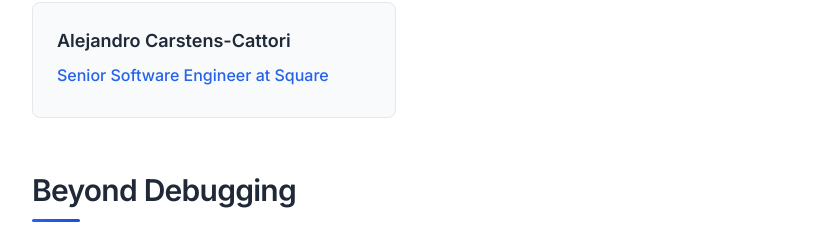
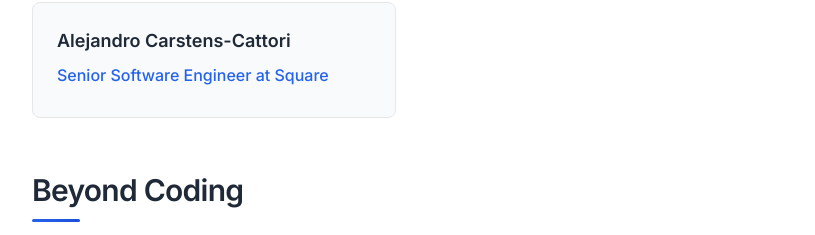
Before and after one commit to tbobarino/tbobarino.github.io, a website: page index.html in a window 1280 px wide. Shown: the part 4626-4861 px from the top of the page, without its empty margins (232-1047 px from the left). Drawn offline with Linux system fonts and the light colour scheme.

Commit message:
Changing section naming

```diff
--- a/index.html
+++ b/index.html
@@ -264,7 +264,7 @@
             </section>
 
             <section class="interests-section">
-                <h2>Beyond Debugging</h2>
+                <h2>Beyond Coding</h2>
                 <p>
                     When I'm not chasing down elusive bugs or architecting data flows, I'm probably obsessing over
                     the Cincinnati Bengals' playoff chances or lamenting another near-miss in my family's fantasy
```
